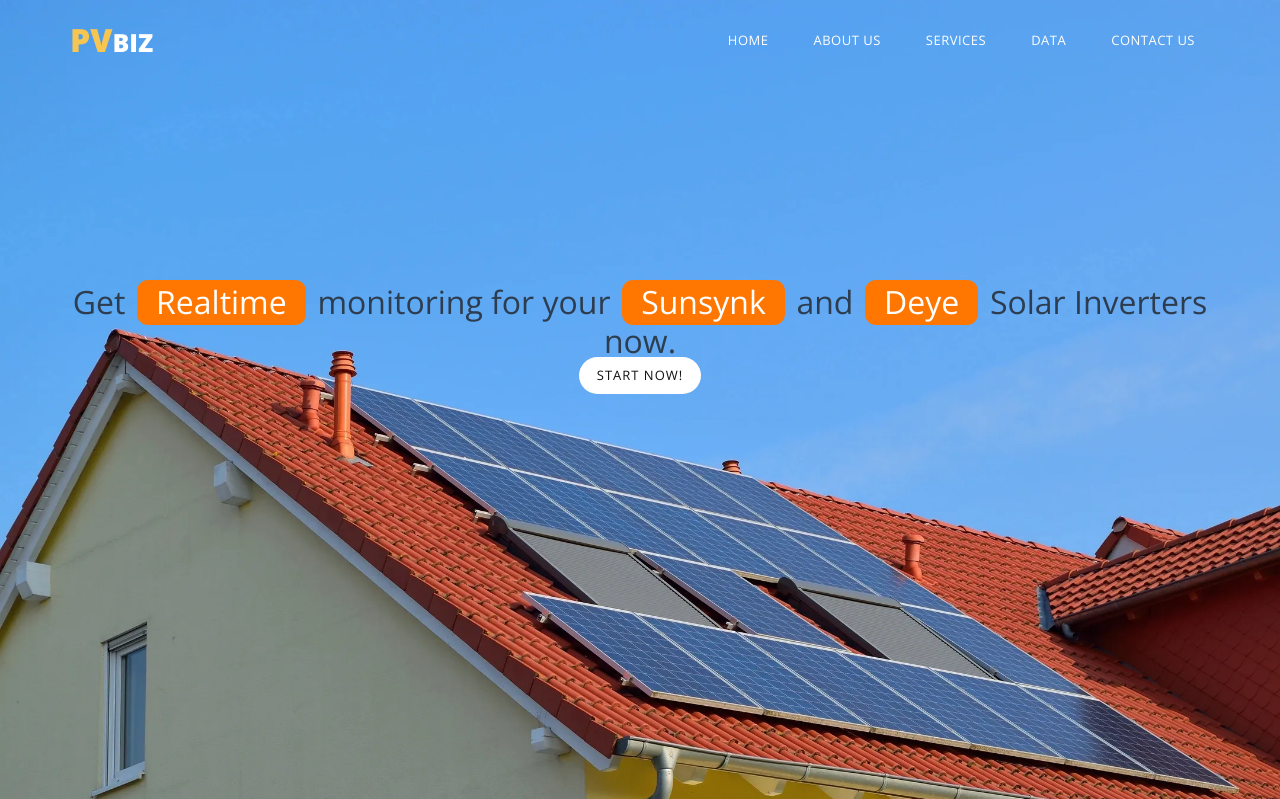
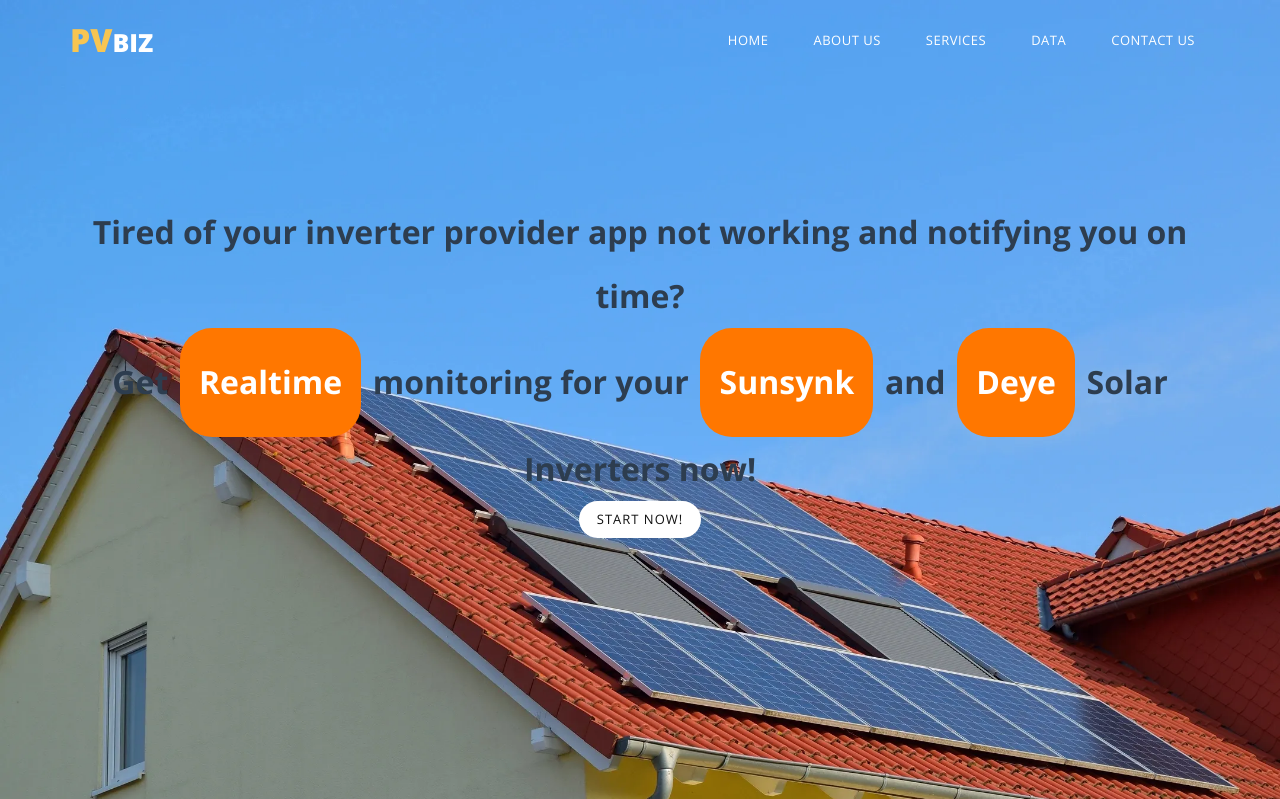
Before and after one commit to PVBiz/Website, a PHP site: page / in a window 1280 px wide. Shown: the top 799 px of the page. Run offline with PHP 8.4, Linux system fonts and the light colour scheme; some libraries are stand-ins or nearby versions.

Commit message:
Updated new fonts

```diff
--- a/css/templatemo-style.css
+++ b/css/templatemo-style.css
@@ -938,21 +938,23 @@
     background-size: cover;
     background-image: url(../img/PVBiz_Main.webp);
     text-align: center;
-    padding-top: 35vh;
+    padding-top: 25vh;
 }
 
 .highlight {
     display: inline-block;
     padding: 0.2em 0.6em;
     margin: 0 0.1em;
-    line-height: 1;
+    line-height: 3;
     color: #fff;
     background-color: #ff7700;
-    border-radius: 0.35em;
+    border-radius: 1em;
     box-decoration-break: clone;
     text-decoration: none;
 }
 
 .large-text {
     font-size: 2em; /* Adjust this value to make the text larger or smaller */
+	line-height: 2;
+	font-weight: bold;
 }
--- a/index.html
+++ b/index.html
@@ -62,7 +62,8 @@
     <div class="modern-content" id="home">
         <div class="container">
             <div class="text-content">
-                <h5 class="large-text">Get <span class="highlight">Realtime</span> monitoring for your <span class="highlight">Sunsynk</span> and <span class="highlight">Deye</span> Solar Inverters now.</h5>
+                <h4 class="large-text">Tired of your inverter provider app not working and notifying you on time?</h4>
+                <h3 class="large-text">Get <span class="highlight">Realtime</span> monitoring for your <span class="highlight">Sunsynk</span> and <span class="highlight">Deye</span> Solar Inverters now!</h3>
                 <div class="primary-white-button">
                     <a href="#" class="scroll-link" data-id="about">Start Now!</a>
                 </div>
```
